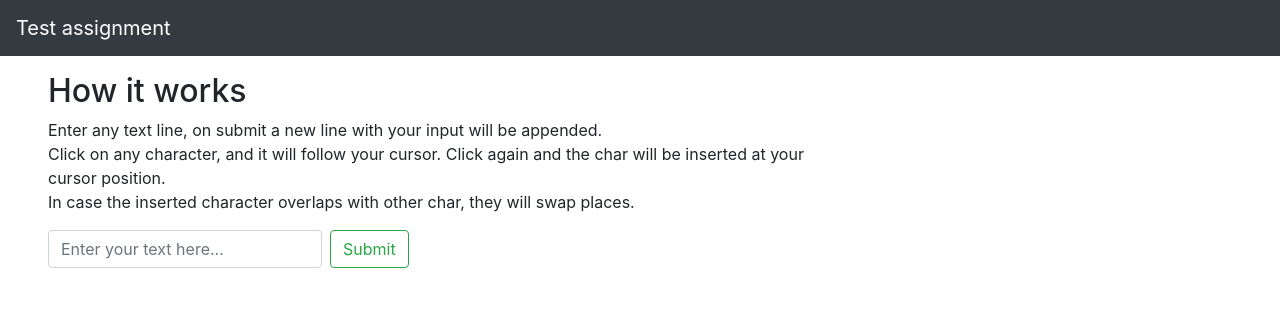
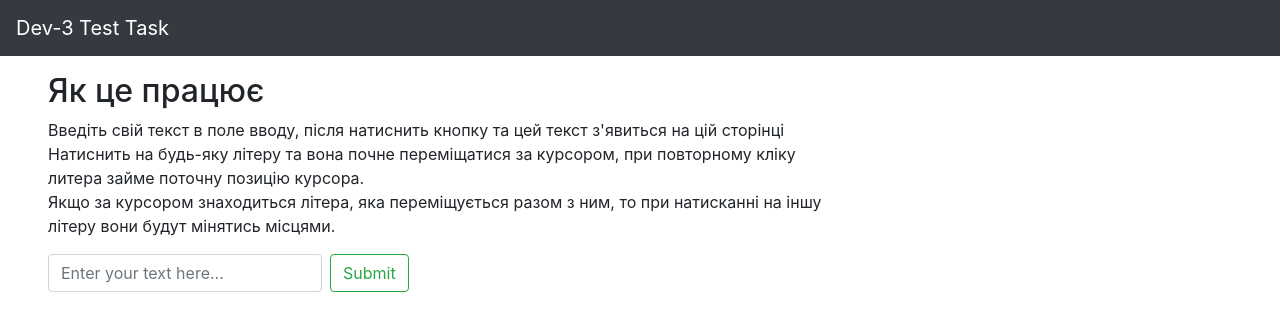
Before and after one commit to yehorkov/test-task, a plain HTML site: page index.html in a window 1280 px wide. Drawn offline with nearby package versions, Linux system fonts and the light colour scheme.

Commit message:
Update index.html

```diff
--- a/index.html
+++ b/index.html
@@ -2,7 +2,7 @@
 <html lang="en">
 <head>
     <meta charset="UTF-8">
-    <title>Test assignment</title>
+    <title> Dev-3 Test Task</title>
     <link rel="stylesheet" href="https://cdn.jsdelivr.net/npm/bootstrap@4.6.1/dist/css/bootstrap.min.css">
     <link rel="stylesheet" href="style.css">
 </head>
@@ -11,18 +11,17 @@
     <div class="collapse navbar-collapse" id="navbarSupportedContent">
         <ul class="navbar-nav mr-auto">
             <li>
-                <a class="navbar-brand" href=".">Test assignment</a>
+                <a class="navbar-brand" href=".">Dev-3 Test Task</a>
             </li>
         </ul>
     </div>
 </nav>
 <main class="col-12 col-md-9 col-xl-8 py-md-3 pl-md-5 bd-content overflow-scroll" role="main">
-    <h2 class="bd-title" id="content">How it works</h2>
-    <p>Enter any text line, on submit a new line with your input will be appended.<br>
-        Click on any character, and it will follow your cursor. Click again and the char will be inserted at your cursor
-        position.
+    <h2 class="bd-title" id="content">Як це працює</h2>
+    <p>Введіть свій текст в поле вводу, після натиснить кнопку та цей текст з'явиться на цій сторінці<br>
+        Натиснить на будь-яку літеру та вона почне переміщатися за курсором, при повторному кліку литера займе поточну позицію курсора.
         <br>
-        In case the inserted character overlaps with other char, they will swap places.
+        Якщо за курсором знаходиться літера, яка переміщується разом з ним, то при натисканні на іншу літеру вони будут мінятись місцями.
     </p>
     <form class="form-inline my-2 my-lg-0">
         <input class="form-control mr-sm-2" type="text" placeholder="Enter your text here..."/>
```
